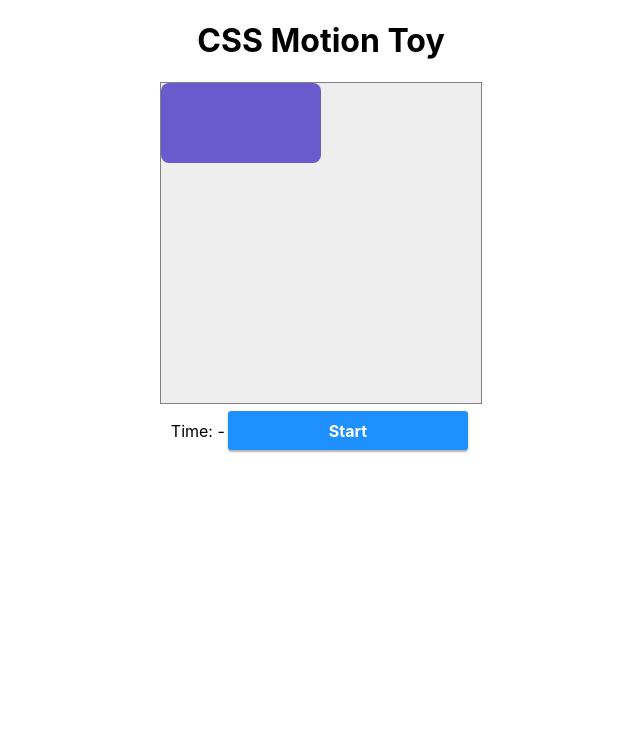
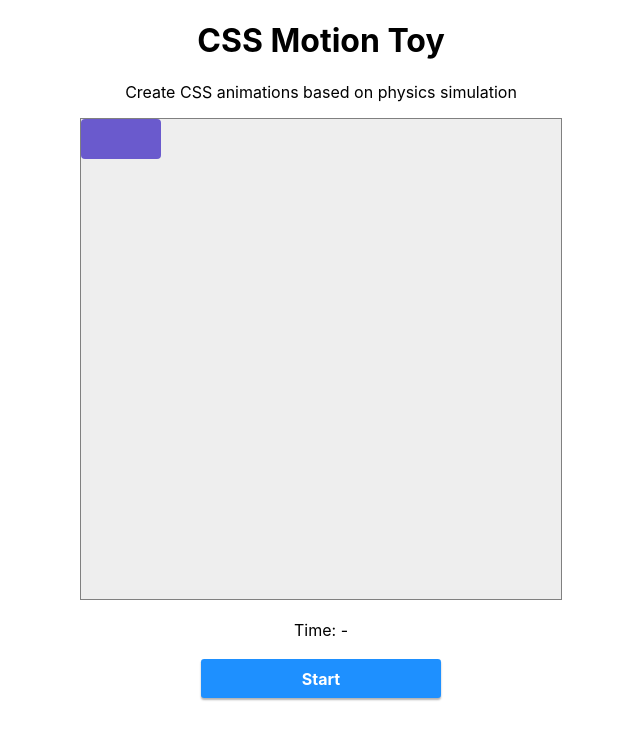
Before and after one commit to tomsoderlund/css-motion-toy, a React (Create React App) app: page / in a window 1280 px wide. Shown: the top 740 px of the page, without its empty margins (319-959 px from the left). Built offline with nearby package versions, Linux system fonts and the light colour scheme.

Commit message:
Running simulation

```diff
--- a/src/App/App.js
+++ b/src/App/App.js
@@ -8,6 +8,7 @@ class App extends Component {
     return (
       <div className='App'>
         <h1>CSS Motion Toy</h1>
+        <p>Create CSS animations based on physics simulation</p>
         <Simulator />
       </div>
     )
--- a/src/components/Simulator.js
+++ b/src/components/Simulator.js
@@ -5,8 +5,10 @@ import styled from 'styled-components'
 const SimulatorContainer = styled.div`
   position: relative;
   display: inline-block;
-  width: 20em;
-  height: 20em;
+  overflow: hidden;
+  font-size: 1vmin;
+  width:  60em;
+  height: 60em;
   background-color: #eee;
   border: 1px solid gray;
 `
@@ -21,14 +23,21 @@ const TheBox = styled.div`
 
 const TIMER_INTERVAL = 50
 
+const physicsInitialState = {
+  // X, Y, Z, rotation
+  position: [0, 0, 0, 0],
+  speed: [0, 0, 0, 0],
+  acceleration: [0, 2, 0, 0]
+}
+
 export default class Simulator extends Component {
   constructor (props) {
     super(props)
-    this.state = {
+    this.state = Object.assign({}, physicsInitialState, {
       isRunning: false,
-      timeStarted: 0,
+      timeStarted: Date.now(),
       elapsedTime: 0
-    }
+    })
   }
 
   componentDidMount () {
@@ -40,8 +49,22 @@ export default class Simulator extends Component {
   }
 
   onTimerUpdate () {
-    const elapsedTime = Date.now() - this.state.timeStarted
-    this.setState({ elapsedTime })
+    if (this.state.isRunning) {
+      const position = this.state.position.slice()
+      const speed = this.state.speed.slice()
+      const acceleration = this.state.acceleration.slice()
+      for (let dim = 0; dim < position.length; dim++) {
+        speed[dim] += acceleration[dim]
+        position[dim] += speed[dim]
+      }
+      // Bounce
+      if (position[1] > 200) {
+        speed[1] = -speed[1] * 0.9
+        position[1] = 200
+      }
+      const elapsedTime = Date.now() - this.state.timeStarted
+      this.setState({ position, speed, acceleration, elapsedTime })
+    }
   }
 
   toggleRunning () {
@@ -49,17 +72,20 @@ export default class Simulator extends Component {
     this.setState({ isRunning })
     if (isRunning) {
       const timeStarted = Date.now()
-      this.setState({ timeStarted })
+      const { position, speed, acceleration } = Object.assign({}, physicsInitialState)
+      this.setState({ position, speed, acceleration, timeStarted })
     }
   }
 
   render () {
     return <Fragment>
       <SimulatorContainer>
-        <TheBox />
+        <TheBox style={{
+          left: `${this.state.position[0]}px`,
+          top: `${this.state.position[1]}px`
+        }} />
       </SimulatorContainer>
-      <br />
-      Time: {this.state.isRunning ? this.state.elapsedTime : '-'}
+      <p>Time: {this.state.isRunning ? this.state.elapsedTime : '-'}</p>
       <button onClick={this.toggleRunning.bind(this)}>{!this.state.isRunning ? 'Start' : 'Stop'}</button>
     </Fragment>
   }
```
